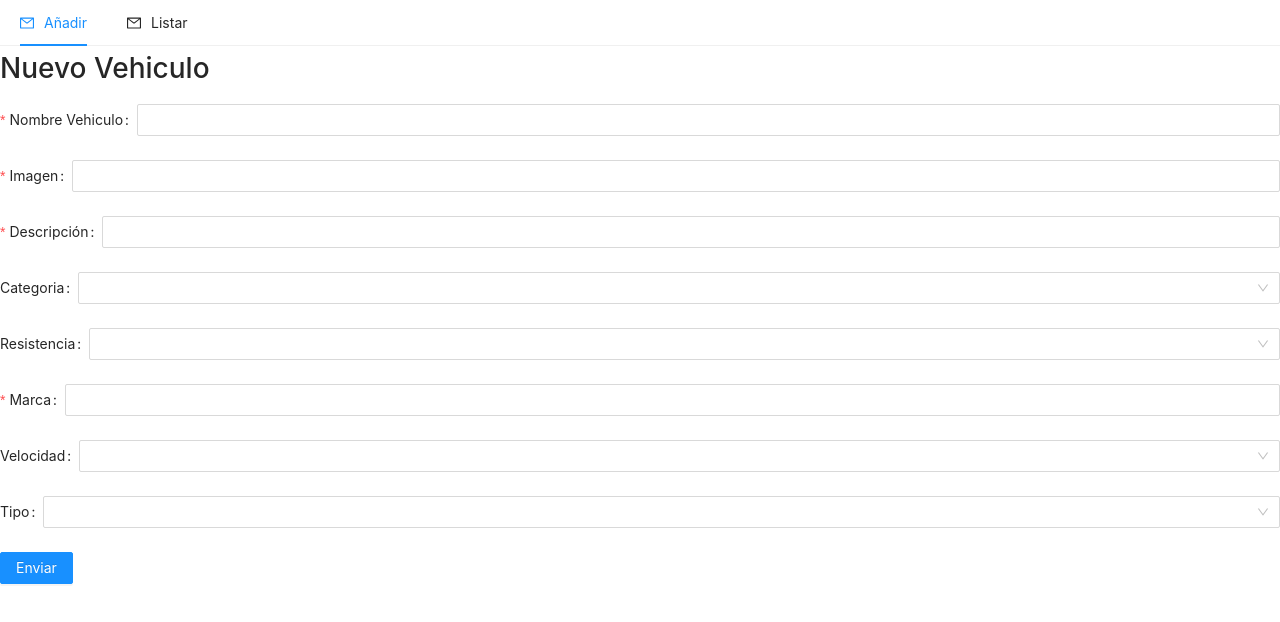
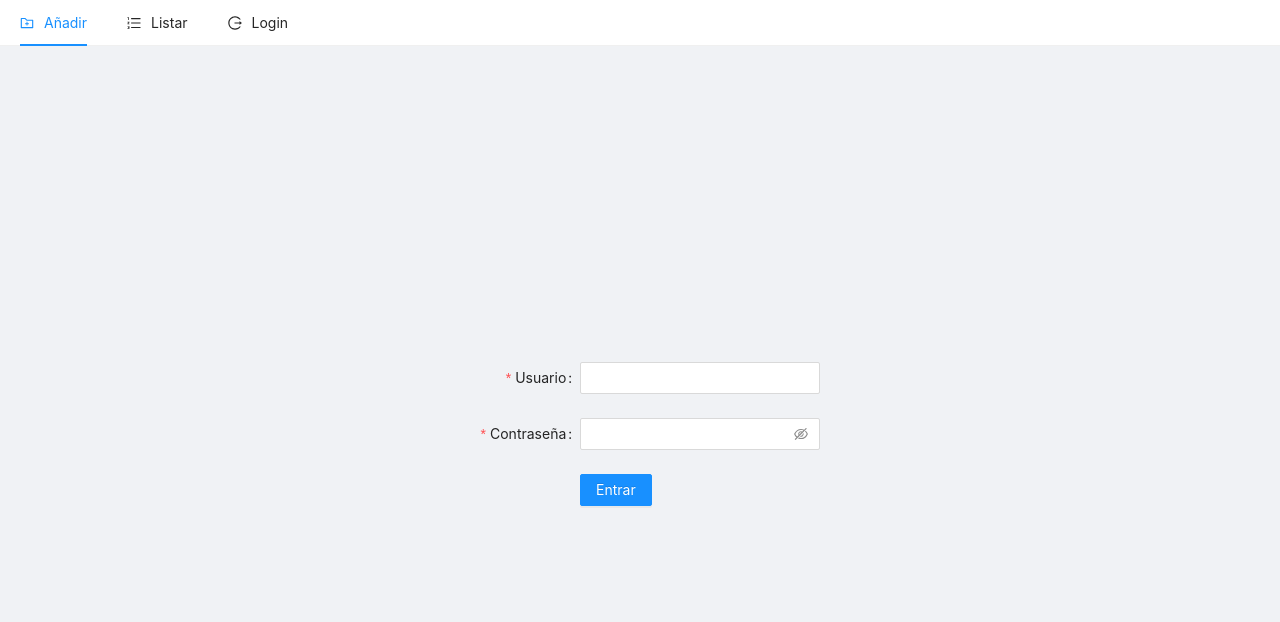
Before and after one commit to junder79/gta-cars-web-react, a React (Create React App) app: page /login in a window 1280 px wide. Shown: the top 622 px of the page. Built offline with nearby package versions, Linux system fonts and the light colour scheme.

Commit message:
se agrega componente login

```diff
--- a/package.json
+++ b/package.json
@@ -1,6 +1,7 @@
 {
   "name": "gtc-web",
   "version": "0.1.0",
+  "homepage": ".",
   "private": true,
   "dependencies": {
     "@testing-library/jest-dom": "^5.11.4",
--- a/src/App.js
+++ b/src/App.js
@@ -1,23 +1,26 @@
 import logo from './logo.svg';
 import 'antd/dist/antd.css';
 import { Menu } from 'antd';
-import { MailOutlined, AppstoreOutlined, SettingOutlined } from '@ant-design/icons';
+import {  OrderedListOutlined, FolderAddOutlined,LogoutOutlined } from '@ant-design/icons';
 import { BrowserRouter as Router, Switch, Route, Link } from "react-router-dom";
 // Importar componentes
 import Formulario from './componentes/formulario';
 import Listar from './componentes/listar';
-
+import Login from './views/login';
 function App() {
   const { SubMenu } = Menu;
 
   return (
     <Router>
       <Menu mode="horizontal">
-        <Menu.Item key="anadir" icon={<MailOutlined />}>
+        <Menu.Item key="anadir" icon={<FolderAddOutlined />}>
           <Link to="/nuevo">Añadir</Link>
         </Menu.Item>
-        <Menu.Item key="listar" icon={<MailOutlined />}>
+        <Menu.Item key="listar" icon={<OrderedListOutlined />}>
         <Link to="/listar">Listar</Link>
+        </Menu.Item>
+        <Menu.Item key="login" icon={<LogoutOutlined />}>
+        <Link to="/login">Login</Link>
         </Menu.Item>
       </Menu>
       <Switch>
@@ -26,6 +29,9 @@ function App() {
         </Route>
         <Route path="/listar">
           <Listar />
+        </Route>
+        <Route path="/login">
+          <Login />
         </Route>
         <Route path="/">
           <Formulario />
--- a/src/componentes/formulario.js
+++ b/src/componentes/formulario.js
@@ -1,6 +1,6 @@
 import React, { useState } from 'react';
 import 'antd/dist/antd.css';
-import { Form, Input, Button, Select, notification } from 'antd';
+import { Form, Input, Button, Select, notification, Row, Col, Card } from 'antd';
 import axios from 'axios';
 function Formulario() {
 
@@ -20,11 +20,11 @@ function Formulario() {
         formData.append('nombre', value.nombre);
         formData.append('imagen', value.imagen);
         formData.append('descripcion', value.descripcion);
-        formData.append('categoria', 1);
-        formData.append('resistencia', 1);
+        formData.append('categoria', categoria);
+        formData.append('resistencia', resistencia);
         formData.append('marca', value.marca);
-        formData.append('velocidad', 1);
-        formData.append('tipo', 1);
+        formData.append('velocidad', velocidad);
+        formData.append('tipo', tipo);
 
         axios({
             method: 'POST',
@@ -54,7 +54,11 @@ function Formulario() {
 
     return (
         <>
-            <h1>Nuevo Vehiculo</h1>
+            <Row>
+                <Col span={24}>
+                    <div className="site-card-border-less-wrapper">
+                        <Card title="Nuevo Vehiculo" bordered={false} style={{ width: 300 }}>
+
                             <Form
 
                                 name="formulario"
@@ -135,6 +139,10 @@ function Formulario() {
         </Button>
                                 </Form.Item>
                             </Form>
+                        </Card>
+                    </div>
+                </Col>
+            </Row>
         </>
     )
 }
--- /dev/null
+++ b/src/views/login.js
@@ -0,0 +1,97 @@
+import React from 'react';
+import { Form, Input, Button, Checkbox, Layout, Row } from 'antd';
+import axios from 'axios';
+
+const layout = {
+    labelCol: {
+        span: 8,
+    },
+    wrapperCol: {
+        span: 16,
+    },
+};
+const tailLayout = {
+    wrapperCol: {
+        offset: 8,
+        span: 16,
+    },
+};
+
+const { Header, Footer, Sider, Content } = Layout;
+
+function Login() {
+
+
+    const onFinish = (values) => {
+        let formData = new FormData();
+        formData.append('username', values.username);
+        formData.append('password', values.password);
+
+        console.log('Success:', values);
+        axios.post('/url', formData)
+            .then(function (response) {
+                console.log(response);
+            })
+            .catch(function (error) {
+                console.log(error);
+            });
+    };
+
+    const onFinishFailed = (errorInfo) => {
+        console.log('Failed:', errorInfo);
+    };
+
+    return (
+        <Layout>
+            <Row type="flex" justify="center" align="middle" style={{ minHeight: '100vh' }}>
+                <Form
+                    {...layout}
+                    name="basic"
+                    initialValues={{
+                        remember: true,
+                    }}
+                    onFinish={onFinish}
+                    onFinishFailed={onFinishFailed}
+                >
+                    <Form.Item
+                        label="Usuario"
+                        name="username"
+                        rules={[
+                            {
+                                required: true,
+                                message: 'Ingrese Nombre de Usuario',
+                            },
+                        ]}
+                    >
+                        <Input />
+                    </Form.Item>
+
+                    <Form.Item
+                        label="Contraseña"
+                        name="password"
+                        rules={[
+                            {
+                                required: true,
+                                message: 'Ingrese Password',
+                            },
+                        ]}
+                    >
+                        <Input.Password />
+                    </Form.Item>
+
+
+
+                    <Form.Item {...tailLayout}>
+                        <Button type="primary" htmlType="submit">
+                            Entrar
+          </Button>
+                    </Form.Item>
+                </Form>
+            </Row>
+        </Layout>
+
+    )
+
+}
+
+export default Login;
```
Lines whose indentation alone changed are shown as unchanged.
